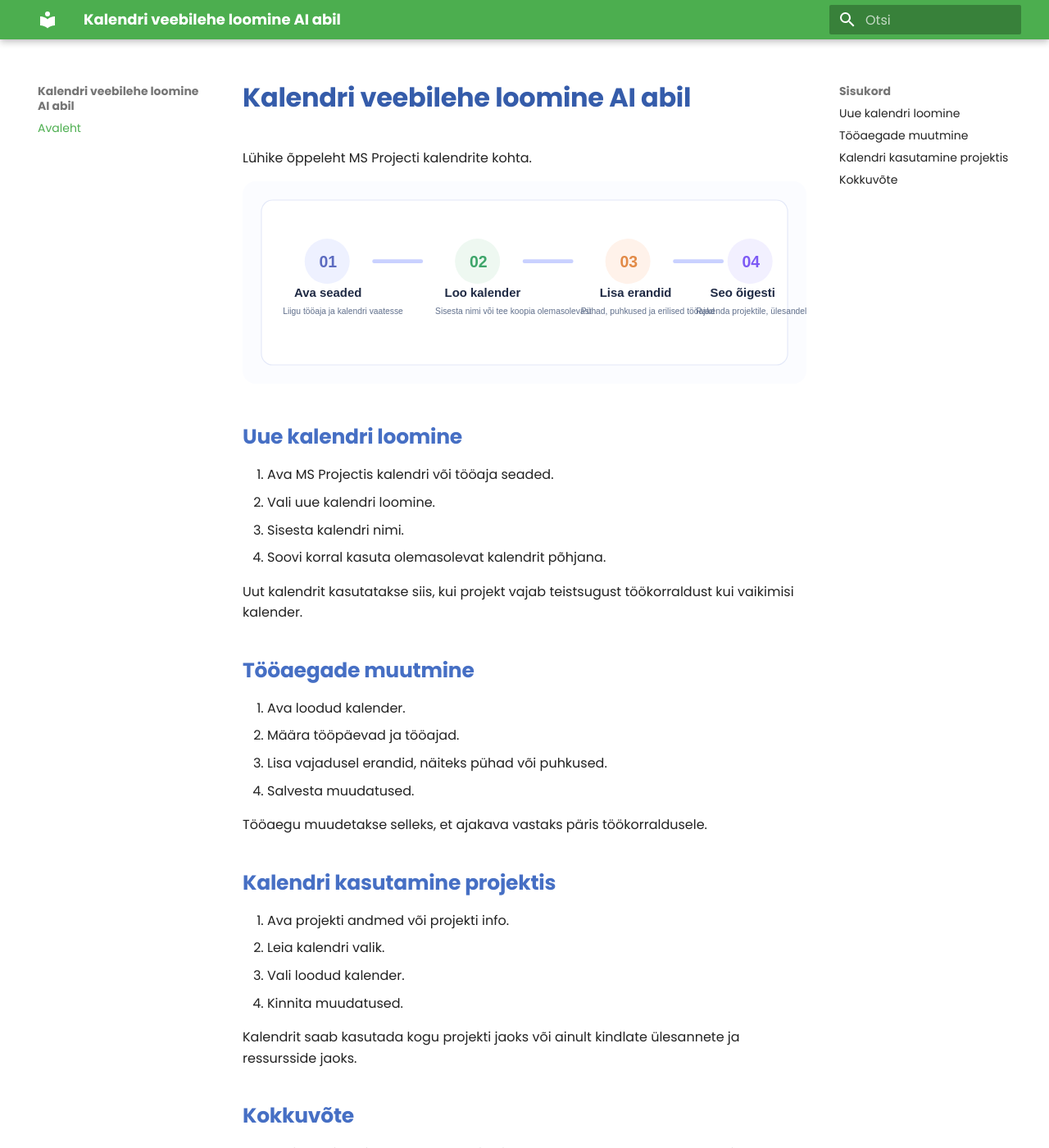
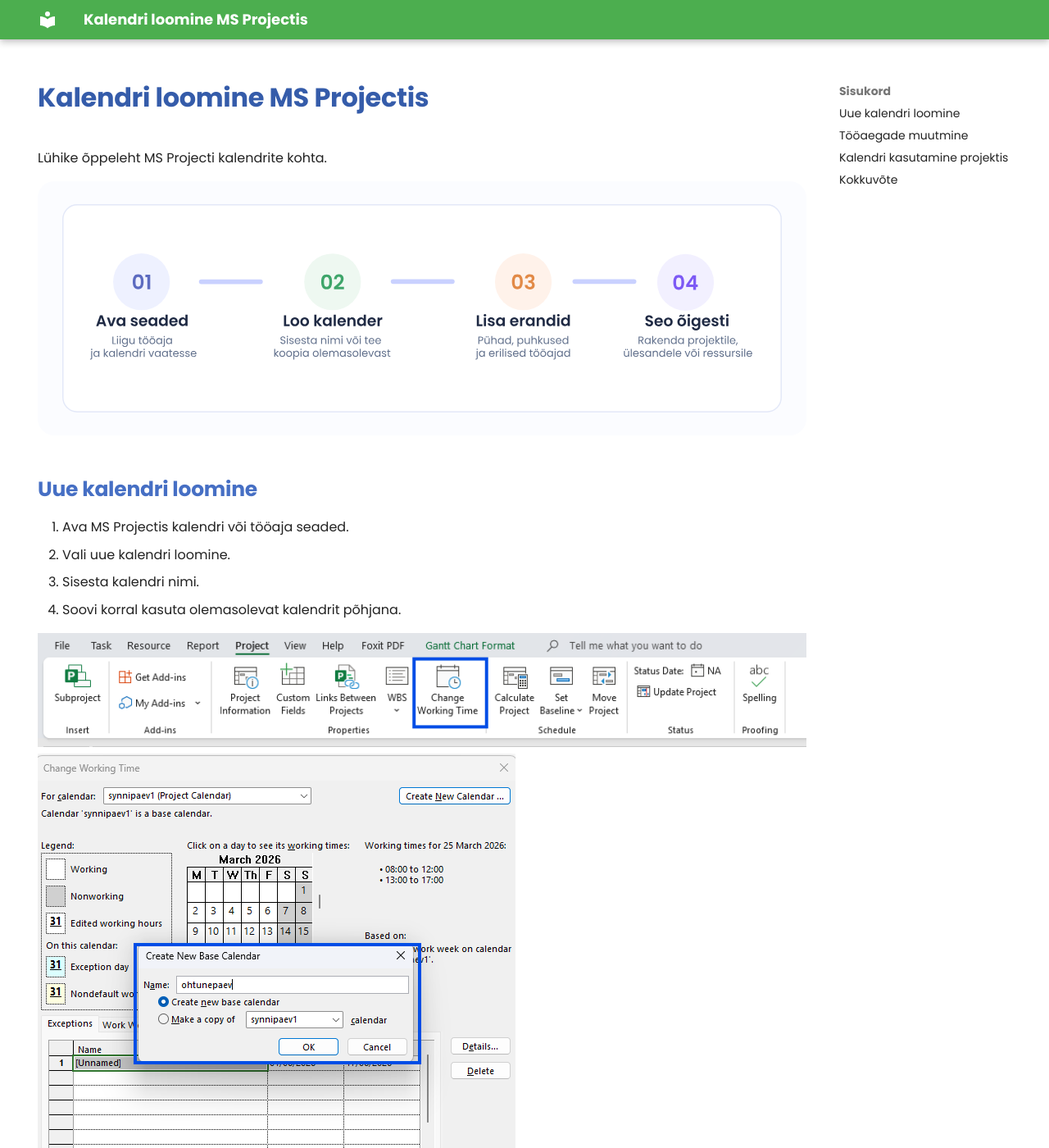
Before and after one commit to maksimts-kool/TA-Kalender, an MkDocs documentation site: the page built from docs/index.md, in a window 1280 px wide and 1400 px high. Shown: the whole window at 82% size. Built offline with MkDocs 1.6.1 and Material for MkDocs 9.7.7, drawn with Linux system fonts in a browser that asks for light colours; some of the changed text lies outside the part shown.

Commit message:
Final version

```diff
--- a/docs/index.md
+++ b/docs/index.md
@@ -1,4 +1,11 @@
-# <span style="font-weight: 800; color: #355caa;">Kalendri veebilehe loomine AI abil</span>
+---
+hide:
+  - navigation
+search:
+  exclude: true
+---
+
+# <span style="font-weight: 800; color: #355caa;">Kalendri loomine MS Projectis</span>
 
 Lühike õppeleht MS Projecti kalendrite kohta.
 
@@ -11,6 +18,9 @@
 3. Sisesta kalendri nimi.
 4. Soovi korral kasuta olemasolevat kalendrit põhjana.
 
+![Change Working Time Button](images/avaleht1.png)
+![New Calendar creation window](images/avaleht2.png)
+
 Uut kalendrit kasutatakse siis, kui projekt vajab teistsugust töökorraldust kui vaikimisi kalender.
 
 ## <span style="font-weight: 750; color: #466fc4;">Tööaegade muutmine</span>
--- a/mkdocs.yml
+++ b/mkdocs.yml
@@ -1,7 +1,8 @@
-site_name: Kalendri veebilehe loomine AI abil
+site_name: Kalendri loomine MS Projectis
 site_description: Kalendri veebilehe loomise ja täiendamise dokumentatsioon
 site_url: https://maksimts-kool.github.io/TA-Kalender
 repo_name: TA-Kalender
+copyright: Copyright &copy; 2026 Maksim Tsikvasvili
 docs_dir: docs
 theme:
   name: material
@@ -12,6 +13,7 @@
       accent: indigo
   features:
     - content.code.copy
+    - navigation.footer
   font:
     text: Poppins
     code: Roboto Mono
@@ -23,7 +25,18 @@
   - md_in_html
   - pymdownx.details
   - pymdownx.superfences
+  - pymdownx.blocks.caption
   - pymdownx.tabbed:
       alternate_style: true
 nav:
   - Avaleht: index.md
+plugins:
+  - glightbox
+extra:
+  social:
+    - icon: fontawesome/brands/github
+      link: https://github.com/maksimts-kool
+      name: Maksim on Github
+    - icon: fontawesome/brands/telegram
+      link: https://t.me/maksimts3
+      name: Maksim on Telegram
```
Also changed, not shown: other parts of docs/index.md (+4 -0 lines), README.md (+0 -3 lines), docs/images/avaleht1.png (added), docs/images/avaleht2.png (added), docs/images/avaleht3.png (added), docs/images/avaleht4.png (added), docs/images/calendar-overview.svg (deleted), docs/images/calendar-steps.svg.
